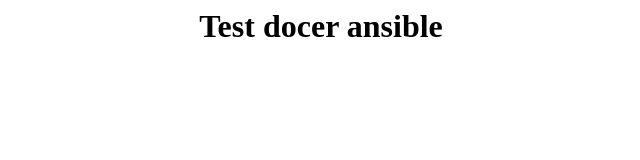
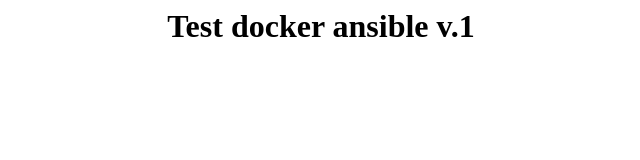
Before and after one commit to YendaPurbadian/apache-docker-ansible, a plain HTML site: page index.html in a window 1280 px wide. Shown: the whole page, without its empty margins (319-959 px from the left). Drawn offline with Linux system fonts and the light colour scheme.

Commit message:
Update index.html

```diff
--- a/index.html
+++ b/index.html
@@ -1 +1 @@
-<h1><center>Test docer ansible</center></h1>
+<h1><center>Test docker ansible v.1</center></h1>
```
